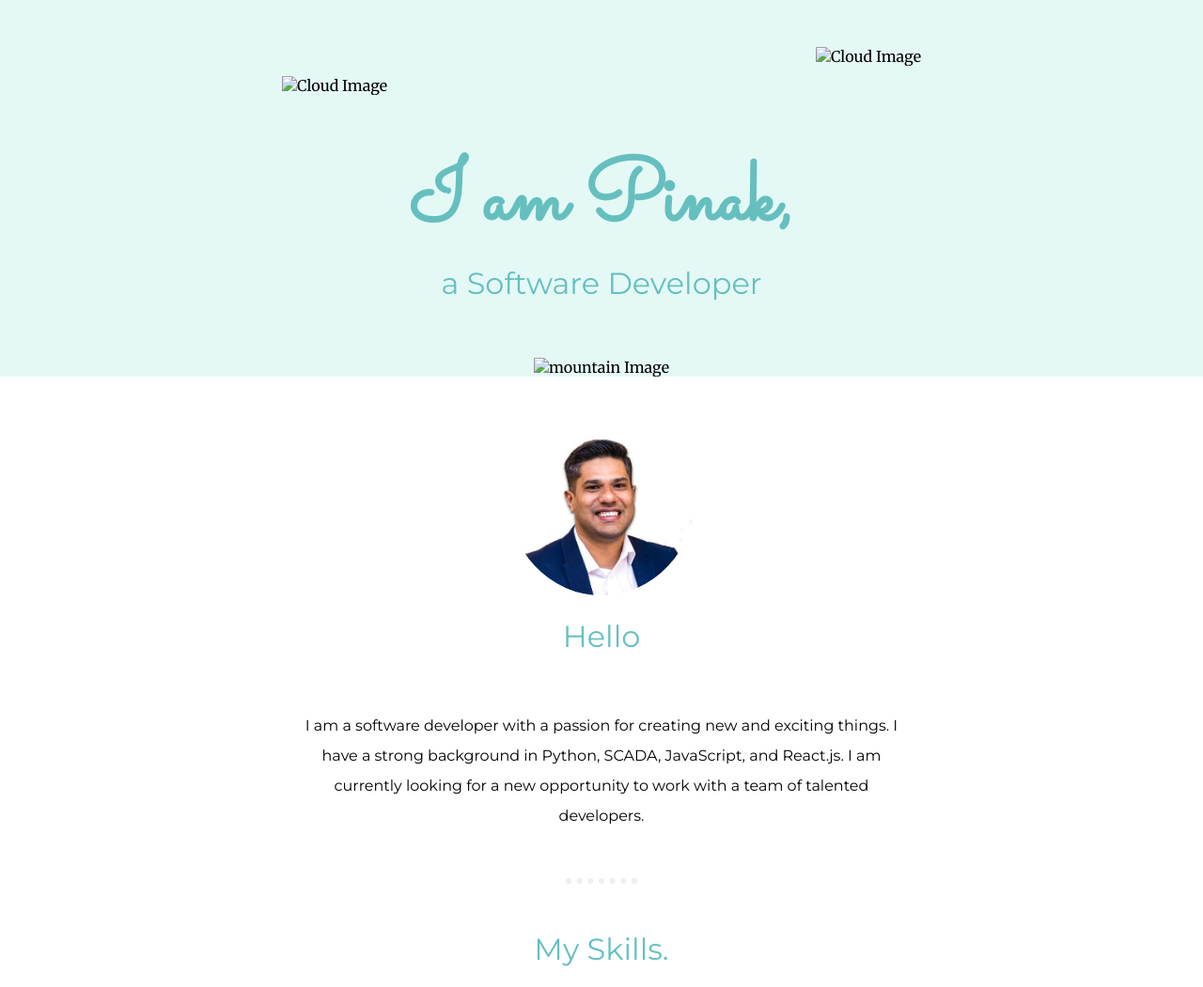
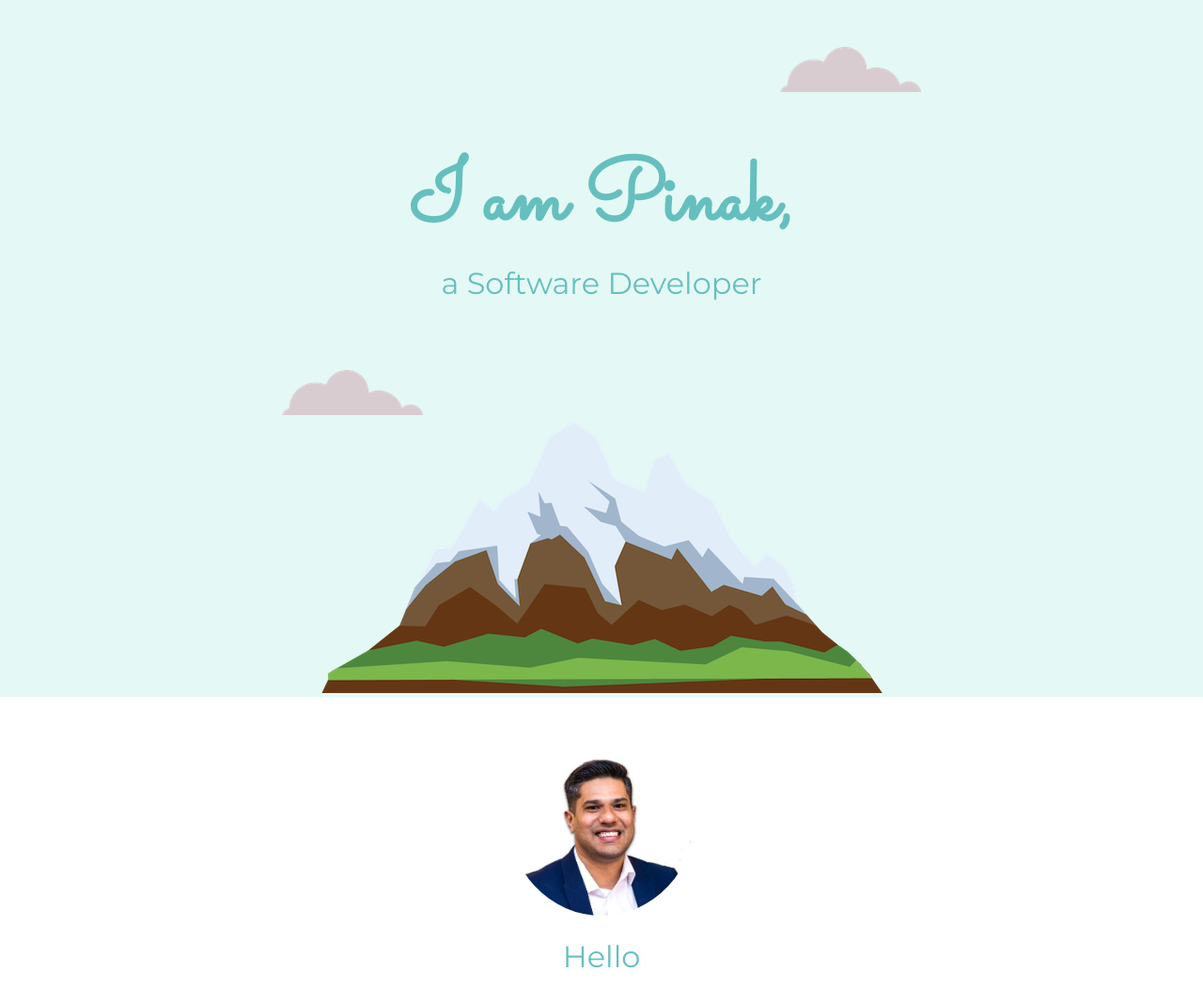
Before and after one commit to masterpinak92/mysite, a plain HTML site: page index.html in a window 1280 px wide. Shown: the top 1051 px of the page at 94% size. Drawn offline with Linux system fonts and the light colour scheme; files that its build step writes are made by us from their sources.

Commit message:
Update index.html

```diff
--- a/index.html
+++ b/index.html
@@ -5,7 +5,7 @@
     <meta http-equiv="X-UA-Compatible" content="IE=edge" />
     <meta name="viewport" content="width=device-width, initial-scale=1.0" />
     <title>Pinak Mehta</title>
-    <link rel="stylesheet" href="CSS/styles.css" />
+    <link rel="stylesheet" href="styles.css" />
     <link rel="icon" href="favicon.ico?" />
     <link rel="preconnect" href="https://fonts.googleapis.com" />
     <link rel="preconnect" href="https://fonts.gstatic.com" crossorigin />
@@ -16,11 +16,11 @@
   </head>
   <body>
     <div class="top-contanier">
-      <img src="Image\cloud.png" class="top-cloud" alt="Cloud Image" />
+      <img src="cloud.png" class="top-cloud" alt="Cloud Image" />
       <h1>I am Pinak,</h1>
       <h2>a Software Developer</h2>
-      <img src="Image\cloud.png" class="bottom-cloud" alt="Cloud Image" />
-      <img src="Image\mountain.png" alt="mountain Image" />
+      <img src="cloud.png" class="bottom-cloud" alt="Cloud Image" />
+      <img src="mountain.png" alt="mountain Image" />
     </div>
     <div class="middle-container">
       <div class="profile">
```
